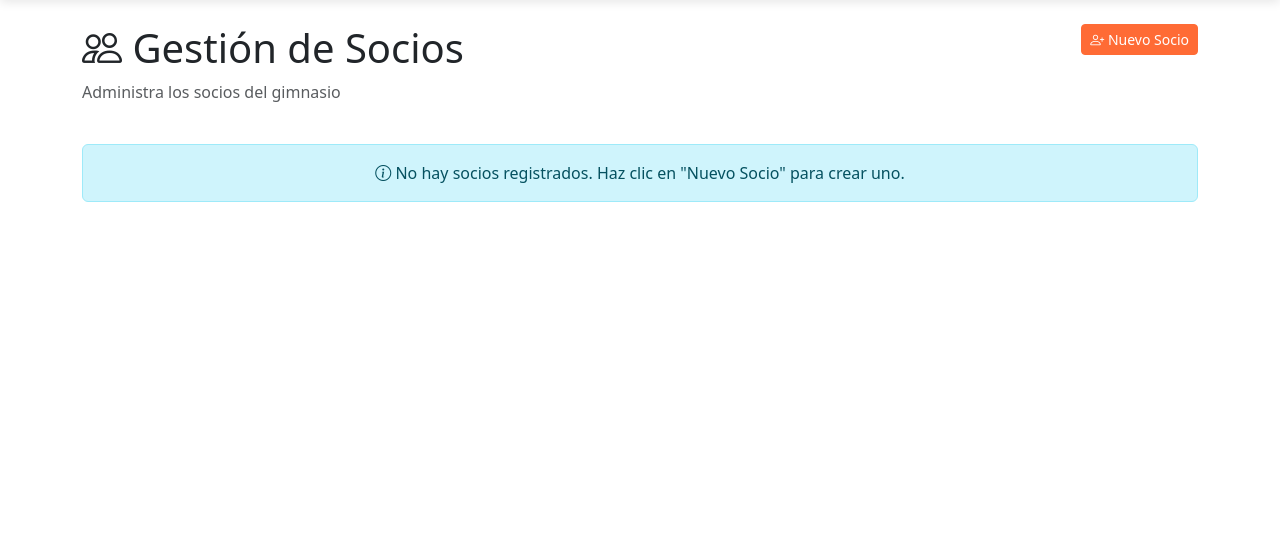
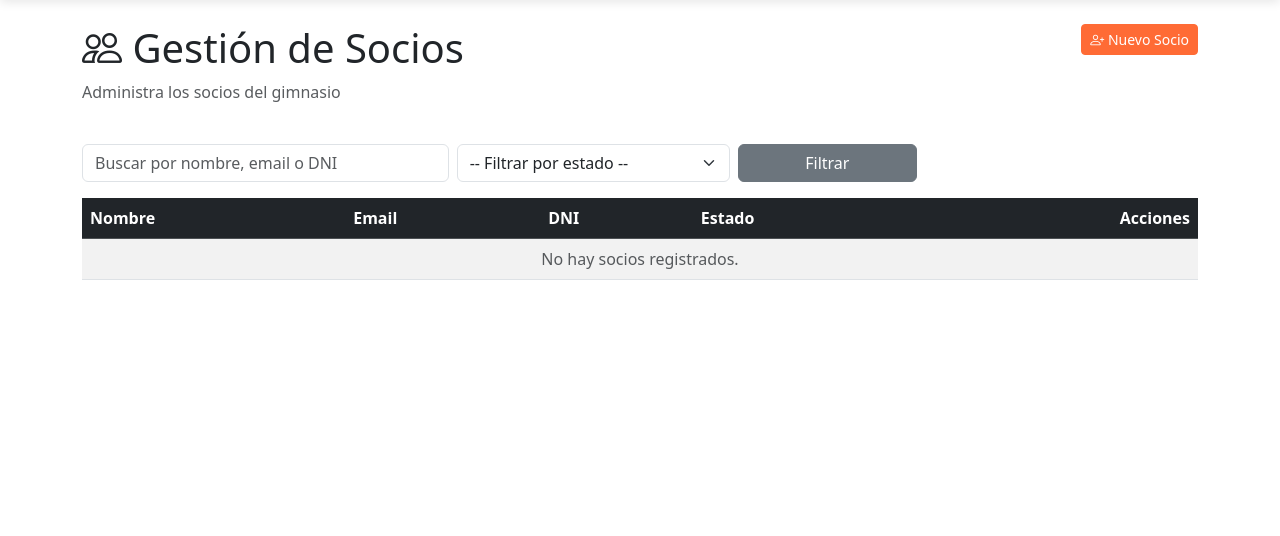
Before and after one commit to estefany89/TrainUp, a Django app: page /usuarios/ in a window 1280 px wide. Shown: the part 62-598 px from the top of the page. Run offline with Django 5.2, Linux system fonts and the light colour scheme; a user stored in the database is signed in; tables that the repository leaves empty hold one stand-in row (values such as "Sample post").

Commit message:
Modificación de los socios

```diff
--- a/gimnasio_project/gimnasio/urls.py
+++ b/gimnasio_project/gimnasio/urls.py
@@ -46,7 +46,7 @@ urlpatterns = [
     # ===== GESTIÓN SOCIOS (ADMIN) =====
     path('usuarios/', views.GestionSocioView.as_view(), name='gestion_usuarios'),
     path('usuarios/nuevo/', views.NuevoSocioView.as_view(), name='nuevo_usuario'),
-    path('usuarios/<int:pk>/editar/', views.EditarSocioView.as_view(), name='editar_usuario'),
+    path('usuarios/<int:pk>/', views.DetalleSocioView.as_view(), name='detalle_socio'),
     path('usuarios/<int:pk>/desactivar/', views.DesactivarSocioView.as_view(), name='desactivar_usuario'),
 
     # ===== GESTIÓN PAGOS (ADMIN) =====
--- a/gimnasio_project/gimnasio/views.py
+++ b/gimnasio_project/gimnasio/views.py
@@ -378,7 +378,7 @@ class ListadoClasesView(ListView):
 
 class DetalleClaseView(DetailView):
     model = Clase
-    template_name = 'gimnasio/detalle_clase.html'
+    template_name = 'gimnasio/detalle_socio.html'
     context_object_name = 'clase'
 
     def get_context_data(self, **kwargs):
@@ -653,26 +653,19 @@ class GestionSocioView(ListView):
     paginate_by = 20
 
     def get_queryset(self):
-        queryset = PerfilUsuario.objects.select_related('user').filter(rol='socio')
-
-        # Filtros
-        busqueda = self.request.GET.get('q')
+        queryset = PerfilUsuario.objects.filter(rol='socio').order_by('-fecha_registro')
+        search = self.request.GET.get('search')
         estado = self.request.GET.get('estado')
-
-        if busqueda:
+        if search:
             queryset = queryset.filter(
-                Q(user__username__icontains=busqueda) |
-                Q(user__first_name__icontains=busqueda) |
-                Q(user__last_name__icontains=busqueda) |
-                Q(dni__icontains=busqueda)
+                Q(user__first_name__icontains=search) |
+                Q(user__last_name__icontains=search) |
+                Q(user__email__icontains=search) |
+                Q(dni__icontains=search)
             )
-
-        if estado == 'activo':
-            queryset = queryset.filter(activo=True)
-        elif estado == 'inactivo':
-            queryset = queryset.filter(activo=False)
-
-        return queryset.order_by('-fecha_registro')
+        if estado in ['activo', 'inactivo']:
+            queryset = queryset.filter(activo=(estado == 'activo'))
+        return queryset
 
 
 @method_decorator([login_required, admin_required], name='dispatch')
@@ -721,10 +714,11 @@ class NuevoSocioView(View):
 
 
 @method_decorator([login_required, admin_required], name='dispatch')
-class EditarSocioView(View):
+@method_decorator([login_required, admin_required], name='dispatch')
+class DetalleSocioView(View):
     def get(self, request, pk):
         perfil = get_object_or_404(PerfilUsuario, pk=pk)
-        return render(request, 'gimnasio/editar_usuario.html', {'perfil': perfil})
+        return render(request, 'gimnasio/detalle_socio.html', {'perfil': perfil})
 
     def post(self, request, pk):
         perfil = get_object_or_404(PerfilUsuario, pk=pk)
@@ -739,11 +733,15 @@ class EditarSocioView(View):
         # Actualizar datos del perfil
         perfil.telefono = request.POST.get('telefono')
         perfil.direccion = request.POST.get('direccion')
+
+        # foto
+        if request.FILES.get('foto'):
+            perfil.foto = request.FILES['foto']
+
         perfil.save()
 
         messages.success(request, 'Usuario actualizado correctamente.')
         return redirect('gimnasio:gestion_usuarios')
-
 
 @method_decorator([login_required, admin_required], name='dispatch')
 class DesactivarSocioView(View):
@@ -755,7 +753,6 @@ class DesactivarSocioView(View):
         estado = "activado" if perfil.activo else "desactivado"
         messages.success(request, f'Usuario {estado} correctamente.')
         return redirect('gimnasio:gestion_usuarios')
-
 
 # ============================================
 # GESTIÓN DE PAGOS (ADMIN)
@@ -855,18 +852,21 @@ class NuevoPagoView(View):
 
 
 @method_decorator([login_required, admin_required], name='dispatch')
+@method_decorator([login_required, admin_required], name='dispatch')
 class MarcarPagadoView(View):
     def post(self, request, pk):
         pago = get_object_or_404(Pago, pk=pk)
-        metodo_pago = request.POST.get('metodo_pago')
 
-        if not metodo_pago:
-            messages.error(request, 'Debes seleccionar un método de pago.')
-            return redirect('gimnasio:gestion_pagos')
+        # Obtener método de pago enviado desde el formulario
+        metodo_pago = request.POST.get('metodo_pago', 'efectivo')
 
-        pago.marcar_pagado(metodo_pago)
+        # Actualizar estado del pago
+        pago.estado = 'pagado'
+        pago.metodo_pago = metodo_pago
+        pago.fecha_pago = timezone.now()
+        pago.save()
 
-        messages.success(request, f'Pago de {pago.socio.get_full_name()} marcado como pagado correctamente.')
+        messages.success(request, 'El pago ha sido marcado como pagado correctamente.')
         return redirect('gimnasio:gestion_pagos')
 
 
--- a/gimnasio_project/templates/gimnasio/gestion_socios.html
+++ b/gimnasio_project/templates/gimnasio/gestion_socios.html
@@ -3,19 +3,6 @@
 {% block title %}Gestión de Socios - TrainUp{% endblock %}
 
 {% block content %}
-<style>
-.btn-xs {
-    padding: 0.25rem 0.4rem;
-    font-size: 0.75rem;
-}
-.card-header, .card-body, .card-footer {
-    padding: 0.25rem 0.5rem;
-}
-.card-img-top {
-    height: 120px;
-    object-fit: cover;
-}
-</style>
 
 <div class="row mb-4">
     <div class="col-md-8">
@@ -29,60 +16,90 @@
     </div>
 </div>
 
-<div class="row">
-    {% for socio in socios %}
-    <div class="col-md-3 col-lg-2 mb-3">
-        <div class="card h-100 {% if not socio.activo %}opacity-50{% endif %}">
-            <div class="card-header {% if socio.activo %}bg-success{% else %}bg-secondary{% endif %} text-white">
-                <div class="d-flex justify-content-between align-items-center">
-                    <h6 class="mb-0 small">{{ socio.user.get_full_name }}</h6>
+<!-- Búsqueda y filtros -->
+<form method="get" class="row g-2 mb-3">
+    <div class="col-md-4">
+        <input type="text" name="search" value="{{ request.GET.search }}" class="form-control" placeholder="Buscar por nombre, email o DNI">
+    </div>
+    <div class="col-md-3">
+        <select name="estado" class="form-select">
+            <option value="">-- Filtrar por estado --</option>
+            <option value="activo" {% if request.GET.estado == 'activo' %}selected{% endif %}>Activo</option>
+            <option value="inactivo" {% if request.GET.estado == 'inactivo' %}selected{% endif %}>Inactivo</option>
+        </select>
+    </div>
+    <div class="col-md-2">
+        <button type="submit" class="btn btn-secondary w-100">Filtrar</button>
+    </div>
+</form>
+
+<!-- Tabla de socios -->
+<div class="table-responsive">
+    <table class="table table-striped table-hover align-middle">
+        <thead class="table-dark">
+            <tr>
+                <th>Nombre</th>
+                <th>Email</th>
+                <th>DNI</th>
+                <th>Estado</th>
+                <th class="text-end">Acciones</th>
+            </tr>
+        </thead>
+        <tbody>
+            {% for socio in socios %}
+            <tr class="{% if not socio.activo %}table-secondary{% endif %}">
+                <td>{{ socio.user.get_full_name }}</td>
+                <td>{{ socio.user.email }}</td>
+                <td>{{ socio.dni }}</td>
+                <td>
                     {% if socio.activo %}
-                        <span class="badge bg-light text-success">Activo</span>
+                        <span class="badge bg-success">Activo</span>
                     {% else %}
                         <span class="badge bg-dark">Inactivo</span>
                     {% endif %}
-                </div>
-            </div>
+                </td>
+                <td class="text-end">
+                    <a href="{% url 'gimnasio:detalle_socio' socio.pk %}" class="btn btn-sm btn-outline-primary">
+                        <i class="bi bi-eye"></i> Ver Detalle
+                    </a>
+                </td>
+            </tr>
+            {% empty %}
+            <tr>
+                <td colspan="5" class="text-center text-muted">No hay socios registrados.</td>
+            </tr>
+            {% endfor %}
+        </tbody>
+    </table>
+</div>
 
-            {% if socio.foto %}
-            <img src="{{ socio.foto.url }}" class="card-img-top" alt="{{ socio.user.get_full_name }}">
-            {% endif %}
+<!-- Paginación -->
+{% if is_paginated %}
+<nav>
+    <ul class="pagination justify-content-center">
+        {% if page_obj.has_previous %}
+        <li class="page-item">
+            <a class="page-link" href="?page=1{% if request.GET.search %}&search={{ request.GET.search }}{% endif %}{% if request.GET.estado %}&estado={{ request.GET.estado }}{% endif %}">Primera</a>
+        </li>
+        <li class="page-item">
+            <a class="page-link" href="?page={{ page_obj.previous_page_number }}{% if request.GET.search %}&search={{ request.GET.search }}{% endif %}{% if request.GET.estado %}&estado={{ request.GET.estado }}{% endif %}">Anterior</a>
+        </li>
+        {% endif %}
 
-            <div class="card-body">
-                {% if socio.telefono %}
-                <p class="mb-1 small"><strong>Teléfono:</strong> {{ socio.telefono }}</p>
-                {% endif %}
-                {% if socio.dni %}
-                <p class="mb-1 small"><strong>DNI:</strong> {{ socio.dni }}</p>
-                {% endif %}
-                <p class="mb-1 small"><strong>Email:</strong> {{ socio.user.email }}</p>
-                <p class="mb-0 text-muted small"><strong>Registrado:</strong> {{ socio.fecha_registro|date:"d/m/Y" }}</p>
-            </div>
+        <li class="page-item active">
+            <span class="page-link">{{ page_obj.number }} de {{ page_obj.paginator.num_pages }}</span>
+        </li>
 
-            <div class="card-footer bg-transparent p-1">
-                <div class="d-flex gap-1">
-                    <a href="{% url 'gimnasio:editar_usuario' socio.pk %}" class="btn btn-outline-primary btn-xs flex-fill">
-                        <i class="bi bi-pencil"></i> Editar
-                    </a>
+        {% if page_obj.has_next %}
+        <li class="page-item">
+            <a class="page-link" href="?page={{ page_obj.next_page_number }}{% if request.GET.search %}&search={{ request.GET.search }}{% endif %}{% if request.GET.estado %}&estado={{ request.GET.estado }}{% endif %}">Siguiente</a>
+        </li>
+        <li class="page-item">
+            <a class="page-link" href="?page={{ page_obj.paginator.num_pages }}{% if request.GET.search %}&search={{ request.GET.search }}{% endif %}{% if request.GET.estado %}&estado={{ request.GET.estado }}{% endif %}">Última</a>
+        </li>
+        {% endif %}
+    </ul>
+</nav>
+{% endif %}
 
-                    <form method="post" action="{% url 'gimnasio:desactivar_usuario' socio.pk %}" class="flex-fill">
-                        {% csrf_token %}
-                        <button type="submit" class="btn btn-xs w-100 {% if socio.activo %}btn-outline-danger{% else %}btn-outline-success{% endif %}"
-                                onclick="return confirm('{% if socio.activo %}¿Desactivar{% else %}¿Activar{% endif %} este socio?')">
-                            <i class="bi {% if socio.activo %}bi-x-circle{% else %}bi-check-circle{% endif %}"></i>
-                            {% if socio.activo %}Desactivar{% else %}Activar{% endif %}
-                        </button>
-                    </form>
-                </div>
-            </div>
-        </div>
-    </div>
-    {% empty %}
-    <div class="col-12">
-        <div class="alert alert-info text-center">
-            <i class="bi bi-info-circle"></i> No hay socios registrados. Haz clic en "Nuevo Socio" para crear uno.
-        </div>
-    </div>
-    {% endfor %}
-</div>
 {% endblock %}
```
Also changed, not shown: gimnasio_project/templates/gimnasio/detalle_socio.html (added, +85 -0 lines).
